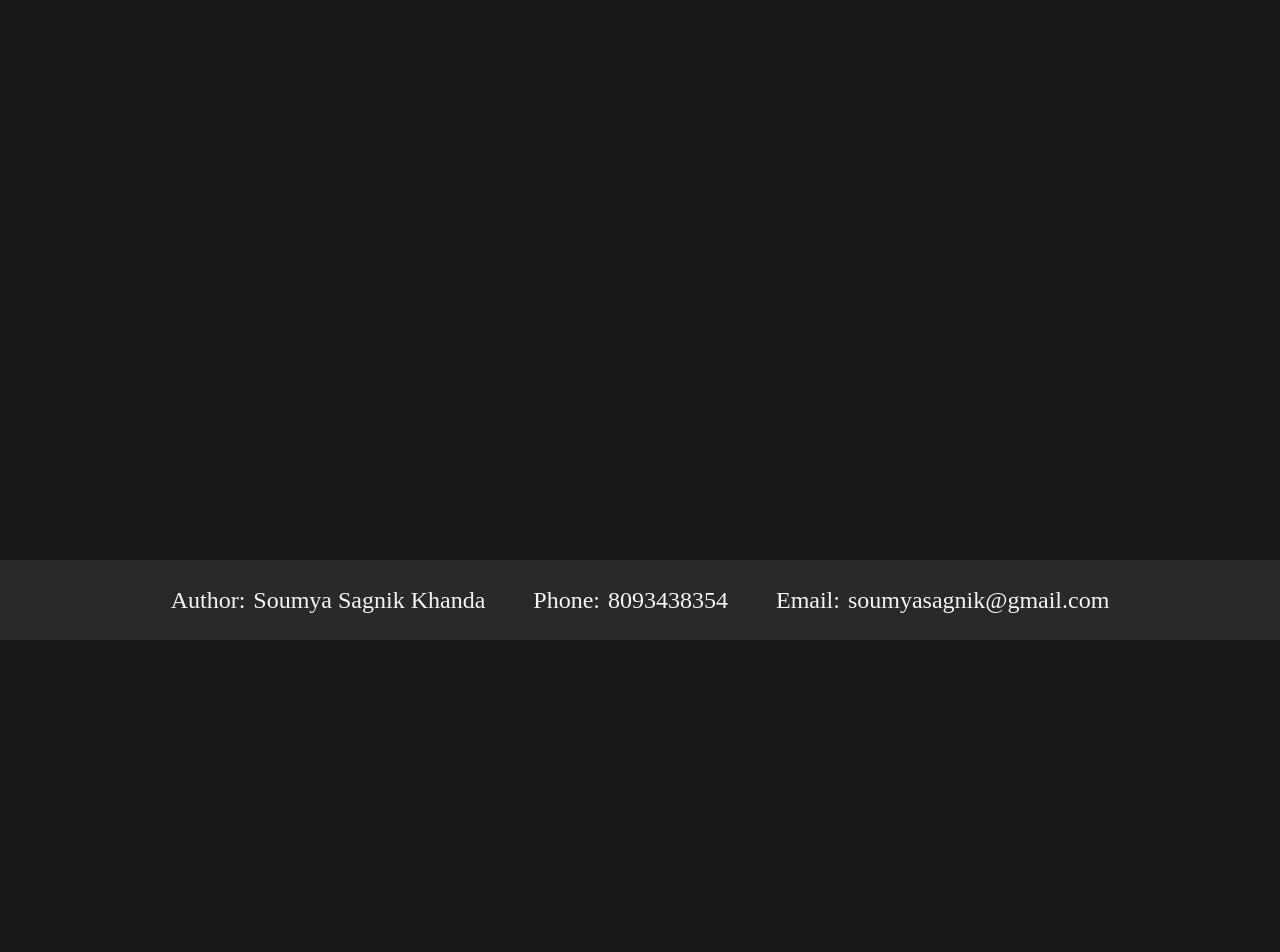
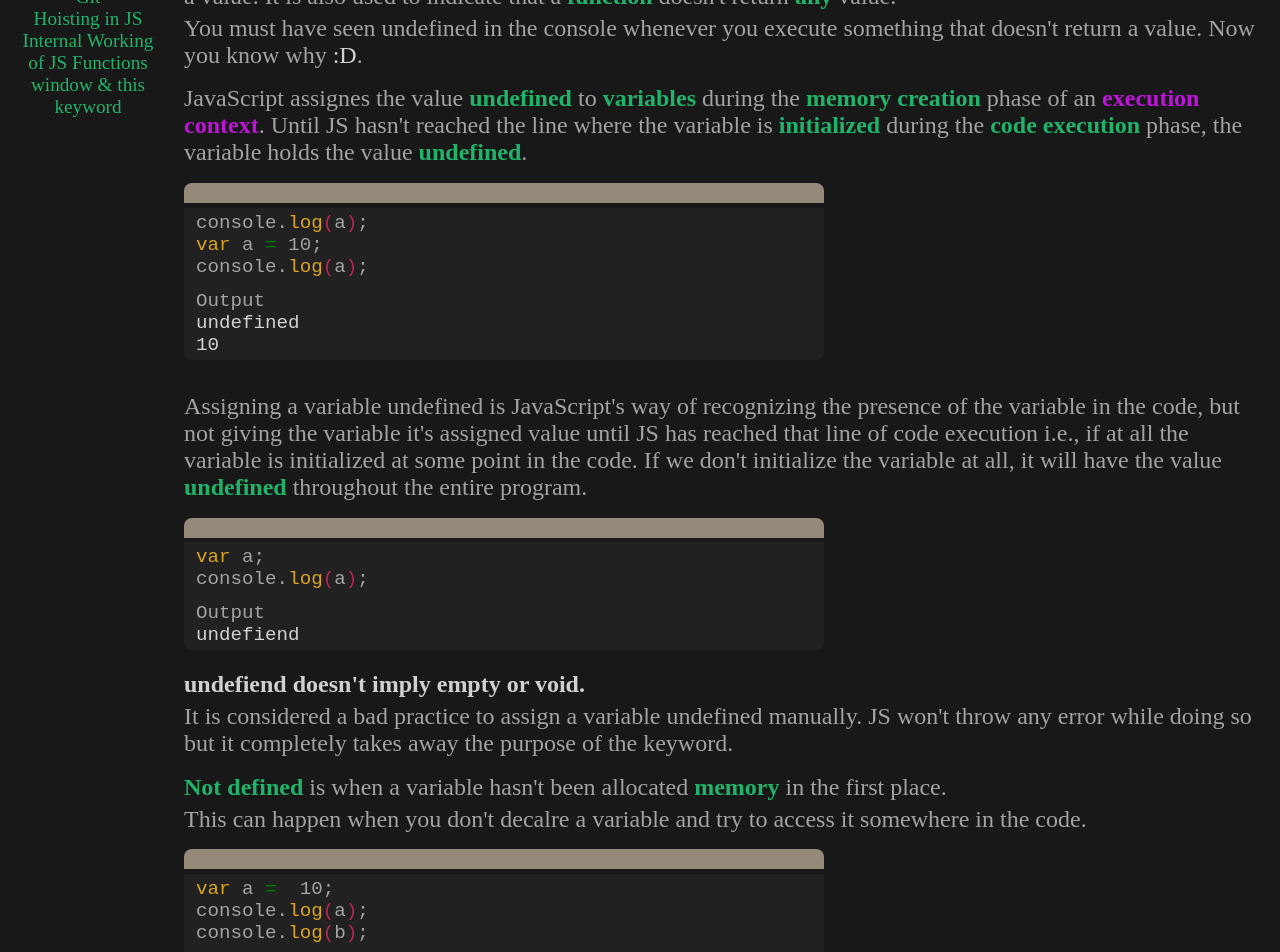
Before and after one commit to SoumyaSagnik/Blogs, a React (Create React App) app: page /js-undefinedVsNotDefined in a window 1280 px wide. Shown: the part 160-1112 px from the top of the page. Before the commit the page ends 800 px from the top, so only its background shows below. Built offline with nearby package versions, Linux system fonts and the light colour scheme; a web font is replaced by a local one.

Commit message:
added undefined vs not defined article

```diff
--- a/src/App.js
+++ b/src/App.js
@@ -14,6 +14,7 @@ import Git from "./Pages/Git";
 import JSHoisting from "./Pages/JSHoisting";
 import IWJSFunctions from "./Pages/IWJSFunctions";
 import WindowAndThis from "./Pages/WindowAndThis";
+import UndefinedVsNotDefined from "./Pages/UndefinedVsNotDefined";
 
 const App = () => {
   const navigate = useNavigate();
@@ -95,6 +96,15 @@ const App = () => {
               </>
             }
           />
+          <Route
+            path="/js-undefinedVsNotDefined"
+            element={
+              <>
+                <Sidebar data={notes} />
+                <UndefinedVsNotDefined />
+              </>
+            }
+          />
         </Routes>
       </AnimatePresence>
       <Footer />
--- /dev/null
+++ b/src/Pages/UndefinedVsNotDefined.js
@@ -0,0 +1,140 @@
+import Code from "../components/Code";
+import { motion } from "framer-motion";
+
+const UndefinedVsNotDefined = () => {
+  return (
+    <motion.div
+      initial={{ opacity: 0 }}
+      animate={{ opacity: 1 }}
+      exit={{ opacity: 0 }}
+      transition={{ duration: 0.25 }}
+    >
+      <div className="content page">
+        <h1>Undefined vs Not Defined in JavaScript</h1>
+        <p>
+          In JavaScript, the keyword <span className="green">undefined</span> is
+          used to indicate that a variable has been{" "}
+          <span className="green">declared</span> but not yet{" "}
+          <span className="green">assigned</span> a value. It is also used to
+          indicate that a <span className="green">function</span> doesn't return{" "}
+          <span className="green">any</span> value.
+        </p>
+        <p>
+          You must have seen undefined in the console whenever you execute
+          something that doesn't return a value. Now you know why{" "}
+          <span className="white">:D</span>.
+        </p>
+        <p className="space-all">
+          JavaScript assignes the value <span className="green">undefined</span>{" "}
+          to <span className="green">variables</span> during the{" "}
+          <span className="green">memory creation</span> phase of an{" "}
+          <a
+            href="https://blogs-ssk.netlify.app/js-hoisting"
+            target="_blank"
+            rel="noreferrer"
+          >
+            execution context
+          </a>
+          . Until JS hasn't reached the line where the variable is{" "}
+          <span className="green">initialized</span> during the{" "}
+          <span className="green">code execution</span> phase, the variable
+          holds the value <span className="green">undefined</span>.
+        </p>
+        <Code />
+        <pre>
+          <div className="code-body">
+            <p>
+              console.
+              <span className="yellow">log</span>
+              <span className="pink">(</span>a<span className="pink">)</span>;
+            </p>
+            <p>
+              <span className="yellow">var</span> a{" "}
+              <span className="grn">=</span> 10;
+            </p>
+            <p>
+              console.
+              <span className="yellow">log</span>
+              <span className="pink">(</span>a<span className="pink">)</span>;
+            </p>
+            <p className="space-top">Output</p>
+            <p>
+              <span className="white">undefined</span>
+            </p>
+            <p>
+              <span className="white">10</span>
+            </p>
+          </div>
+        </pre>
+        <p className="space-all">
+          Assigning a variable undefined is JavaScript's way of recognizing the
+          presence of the variable in the code, but not giving the variable it's
+          assigned value until JS has reached that line of code execution i.e.,
+          if at all the variable is initialized at some point in the code. If we
+          don't initialize the variable at all, it will have the value{" "}
+          <span className="green">undefined</span> throughout the entire
+          program.
+        </p>
+        <Code />
+        <pre>
+          <div className="code-body">
+            <p>
+              <span className="yellow">var</span> a;
+            </p>
+            <p>
+              console.
+              <span className="yellow">log</span>
+              <span className="pink">(</span>a<span className="pink">)</span>;
+            </p>
+            <p className="space-top">Output</p>
+            <p className="white">undefiend</p>
+          </div>
+        </pre>
+        <p className="bold white">undefiend doesn't imply empty or void.</p>
+        <p>
+          It is considered a bad practice to assign a variable undefined
+          manually. JS won't throw any error while doing so but it completely
+          takes away the purpose of the keyword.
+        </p>
+        <p className="space-top">
+          <span className="green">Not defined</span> is when a variable hasn't
+          been allocated <span className="green">memory</span> in the first
+          place.
+        </p>
+        <p className="space-bottom">
+          This can happen when you don't decalre a variable and try to access it
+          somewhere in the code.
+        </p>
+        <Code />
+        <pre>
+          <div className="code-body">
+            <p>
+              <span className="yellow">var</span> a{" "}
+              <span className="grn">= </span> 10;
+            </p>
+            <p>
+              console.
+              <span className="yellow">log</span>
+              <span className="pink">(</span>a<span className="pink">)</span>;
+            </p>
+            <p>
+              console.
+              <span className="yellow">log</span>
+              <span className="pink">(</span>b<span className="pink">)</span>;
+            </p>
+            <p className="space-top">Output</p>
+            <p className="white">10</p>
+            <p className="red">
+              Uncaught ReferenceError: b is not defined at {"<anonymous>"}
+            </p>
+            <p className="em white space-top">
+              [anonymous refers to the global execution context]
+            </p>
+          </div>
+        </pre>
+      </div>
+    </motion.div>
+  );
+};
+
+export default UndefinedVsNotDefined;
--- a/src/meta.json
+++ b/src/meta.json
@@ -46,5 +46,13 @@
     "desc": "Introduction to window and this keyword in JavaScript.",
     "link": "/js-windowAndthis",
     "search": ["javascript"]
+  },
+  {
+    "id": 7,
+    "topic": "undefined vs not defined in JS",
+    "type": "js",
+    "desc": "Understand the significane of undefined.",
+    "link": "/js-undefinedVsNotDefined",
+    "search": ["javascript"]
   }
 ]
```
